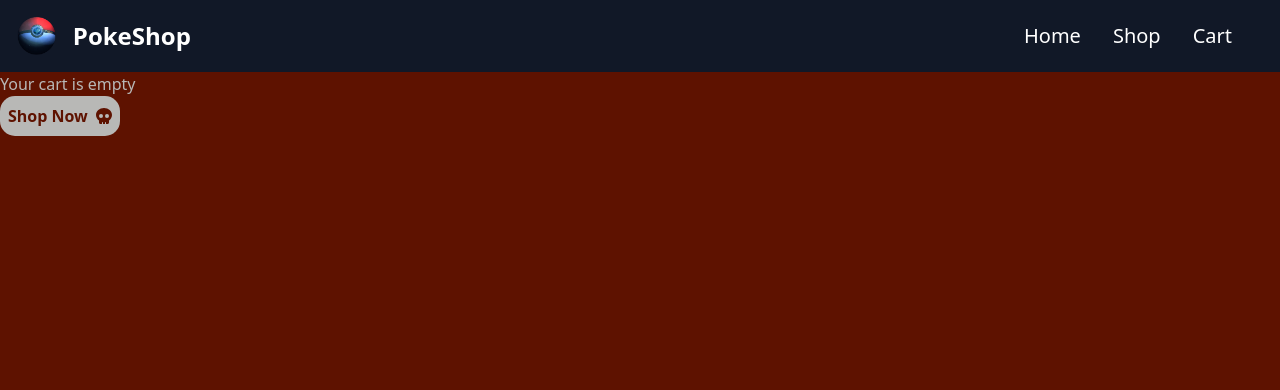
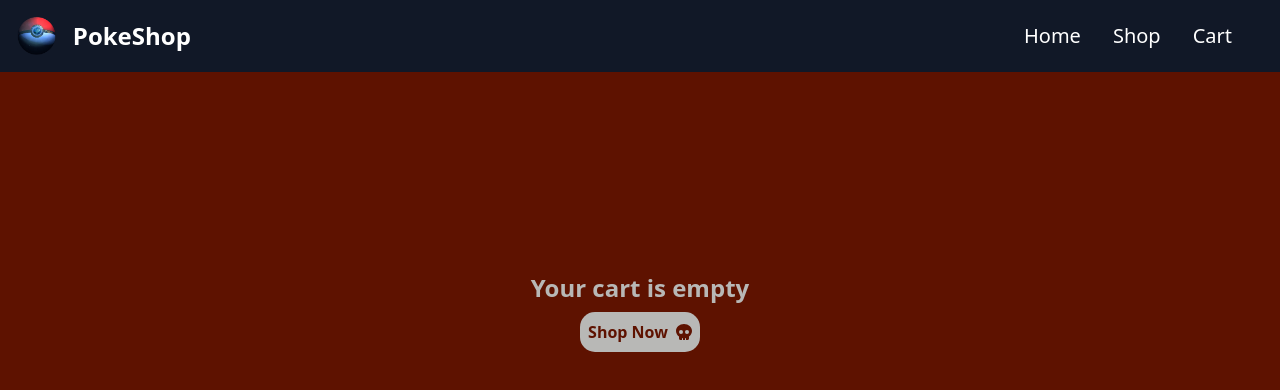
Before and after one commit to Louis-dub/pokeshop_odin, a React (Vite) app: page /cart in a window 1280 px wide. Shown: the top 390 px of the page. Built offline with nearby package versions, Linux system fonts and the light colour scheme.

Commit message:
FIX: style cart empty

```diff
--- a/src/components/cart.jsx
+++ b/src/components/cart.jsx
@@ -13,8 +13,8 @@ export default function Cart() {
         <>
             {pokemons.length === 0
              ? (
-                 <div>
-                     <p>Your cart is empty</p>
+                 <div className="flex flex-col items-center justify-center gap-2 mt-[200px]">
+                     <p className="font-bold text-2xl">Your cart is empty</p>
                      <button className="font-bold bg-[#B8B8B6] text-[#5E1200] p-2 rounded-[15px] hover:scale-110 active:scale-95 transition-all ease-out">
                          <Link to="/shop" className="flex gap-2 items-center">
                              Shop Now
```
